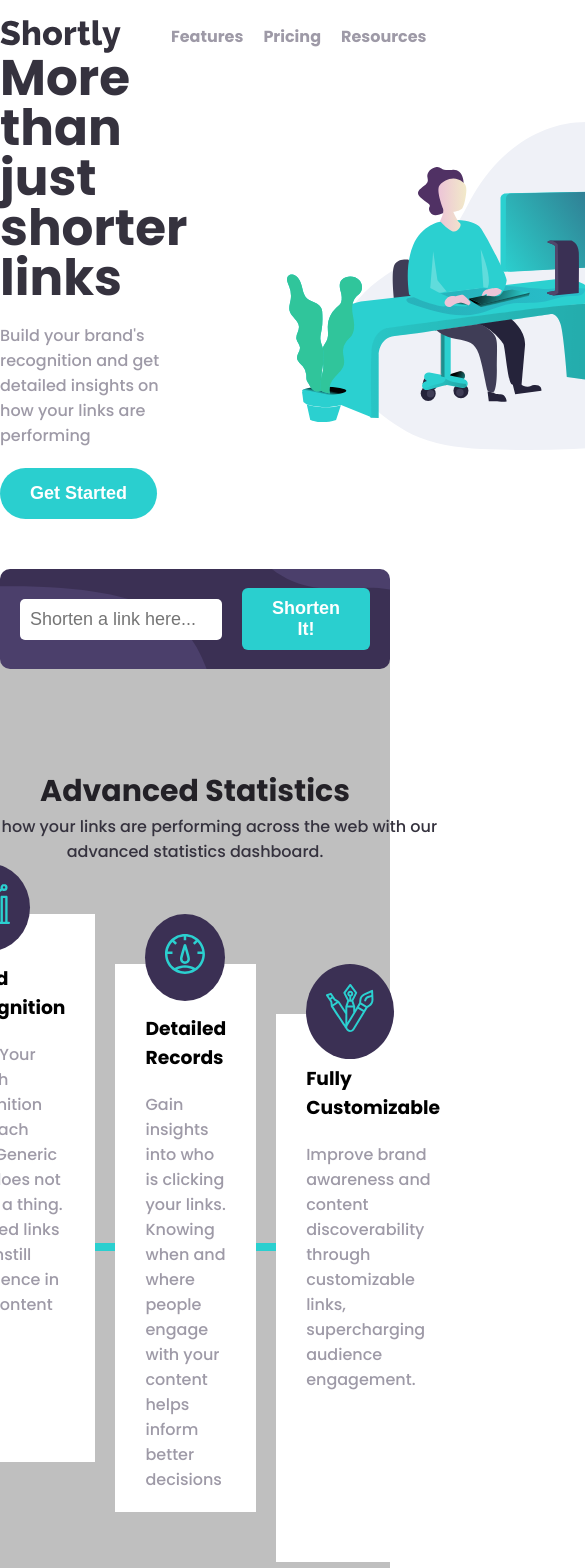
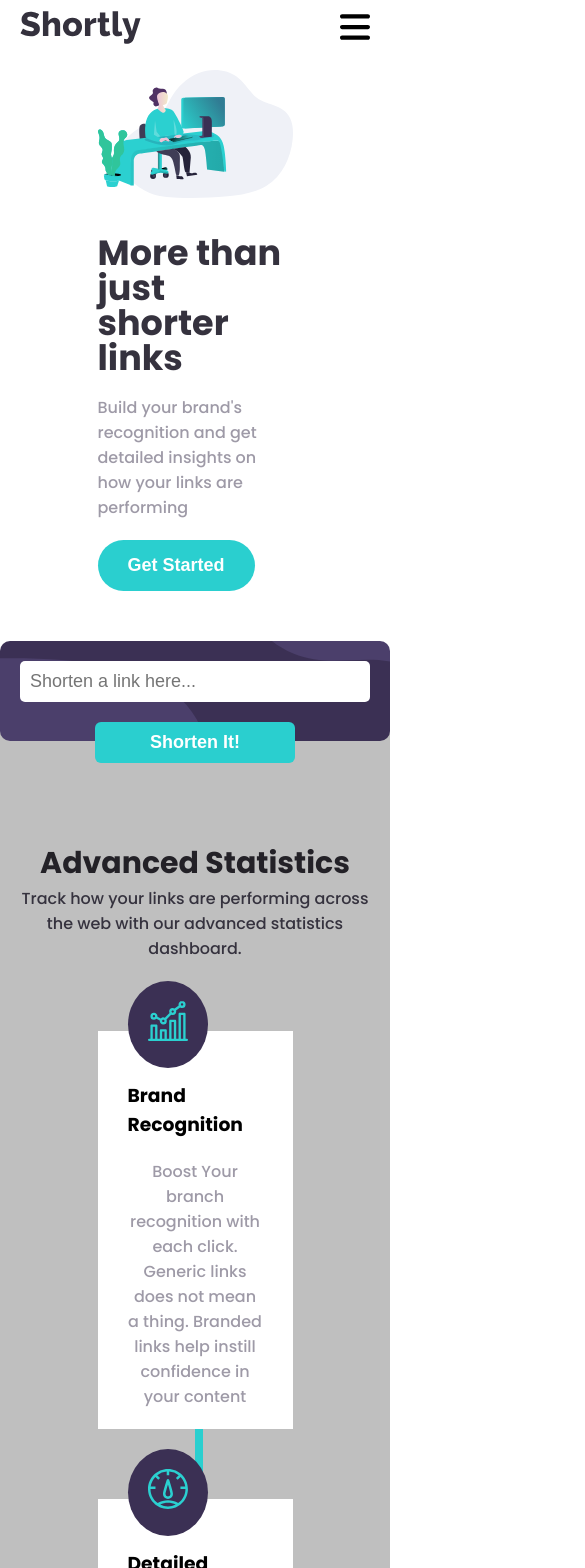
Before and after one commit to oliveramarilla14/link-shorter, a React (Vite) app: page / in a window 390 px wide. Shown: the top 1568 px of the page, 585 px wide, since content can reach past the window. Built offline with nearby package versions, Linux system fonts and the light colour scheme.

Commit message:
added responsive design

```diff
--- a/src/components/AppBar.jsx
+++ b/src/components/AppBar.jsx
@@ -1,13 +1,26 @@
 import { Container } from './styled/Container'
-import { Header } from './styled/Header'
+import { Header, MenuNav } from './styled/Header'
 import logo from '../assets/logo.svg'
+import MediaQuery from 'react-responsive'
+import menu from '../assets/menu.svg'
+import { useState } from 'react'
 
 function AppBar () {
+  const [showNav, setShowNav] = useState(false)
   return (
     <Container max='1000px'>
       <Header>
 
         <img src={logo} alt='shortly' />
+        <MediaQuery maxWidth='600px'>
+          <img src={menu} onClick={() => setShowNav(!showNav)} />
+          {showNav &&
+            <MenuNav>
+              <a href='#'>Features</a>
+              <a href='#'>Pricing</a>
+              <a href='#'>Resources</a>
+            </MenuNav>}
+        </MediaQuery>
         <nav>
           <a href='#'>Features</a>
           <a href='#'>Pricing</a>
--- a/src/components/Hero.jsx
+++ b/src/components/Hero.jsx
@@ -1,11 +1,18 @@
 import { Container, Flex } from './styled/Container'
 import working from '../assets/illustration-working.svg'
 import { HeroText } from './styled/Header'
+import MediaQuery, { useMediaQuery } from 'react-responsive'
 
 function Hero () {
+  const max600 = useMediaQuery({ query: '(max-width: 600px)' })
   return (
     <Container max='1000px'>
-      <Flex gap='100px' align='center'>
+      <Flex gap={max600 ? '30px' : '100px'} align='center'>
+        <MediaQuery maxWidth='600px'>
+          <div>
+            <img src={working} alt='work' />
+          </div>
+        </MediaQuery>
         <HeroText direction='column'>
           <h2>
             More than just shorter links
@@ -15,7 +22,11 @@ function Hero () {
           </p>
           <button>Get Started</button>
         </HeroText>
-        <img src={working} alt='work' width='500px' />
+        <MediaQuery minWidth='600px'>
+          <div>
+            <img src={working} alt='work' />
+          </div>
+        </MediaQuery>
       </Flex>
     </Container>
   )
--- a/src/components/Shorter.jsx
+++ b/src/components/Shorter.jsx
@@ -1,22 +1,30 @@
 import { useRef, useState } from 'react'
 import { Container } from './styled/Container'
-import { Short, StyledShorter } from './styled/StyledShorter'
+import { CopiedBtn, CopyBtn, Short, StyledShorter } from './styled/StyledShorter'
 
 function Shorter () {
   const [shortLink, setShortLink] = useState(false)
-  // const [copied, setCopied] = useState(false)
+  const [copied, setCopied] = useState(false)
+  const [empty, setEmpty] = useState(false)
   const linkToShort = useRef()
 
   const handleShort = () => {
     if (linkToShort.current.value) {
+      setEmpty(false)
+      setCopied(false)
       setShortLink({
         large: linkToShort.current.value,
         shorted: linkToShort.current.value
       })
+    } else {
+      (
+        setEmpty(true)
+      )
     }
   }
   const handleCopy = () => {
     copyToClipboard(shortLink.shorted)
+    setCopied(true)
   }
 
   const copyToClipboard = async (text) => {
@@ -24,9 +32,10 @@ function Shorter () {
   }
   return (
     <Container max='800px' transform='translateY(50%)'>
-      <StyledShorter>
+      <StyledShorter empty={empty}>
         <input ref={linkToShort} type='text' placeholder='Shorten a link here...' />
         <button onClick={handleShort}>Shorten It!</button>
+        {empty && <small>Please add a link</small>}
       </StyledShorter>
       {
         shortLink &&
@@ -34,7 +43,12 @@ function Shorter () {
             <p>{shortLink.large}</p>
             <div>
               <a href={shortLink.shorted}>{shortLink.shorted}</a>
-              <button onClick={handleCopy}>Copy</button>
+              {
+                copied
+                  ? <CopiedBtn>Copied!</CopiedBtn>
+                  : <CopyBtn onClick={handleCopy}>Copy</CopyBtn>
+
+              }
             </div>
           </Short>
       }
--- a/src/components/styled/Container.jsx
+++ b/src/components/styled/Container.jsx
@@ -19,7 +19,18 @@ export const Flex = styled.div({
   flexDirection: direction,
   justifyContent: justify,
   alignItems: align,
-  gap
+  gap,
+  '& > div': {
+    width: '50%',
+    '& > img': {
+      width: '100%',
+      marginTop: '70px'
+    }
+  },
+  ' @media (max-width: 600px)': {
+    flexDirection: 'column'
+  }
+
 }))
 
 export function Container ({ max, bgColor, children, transform }) {
--- a/src/components/styled/Header.jsx
+++ b/src/components/styled/Header.jsx
@@ -6,8 +6,25 @@ export const Header = styled.header(({ theme }) => ({
   alignItems: 'center',
   gap: '50px',
   marginTop: '20px',
+  marginBottom: '20px',
+  ' @media (max-width: 600px)': {
+    padding: '10px 20px',
+    justifyContent: 'space-between',
+    position: 'fixed',
+    top: '0',
+    width: '100%',
+    backgroundColor: 'white',
+    zIndex: '100',
+    marginTop: '0'
+  },
+  img: {
+    cursor: 'pointer'
+  },
 
   nav: {
+    ' @media (max-width: 600px)': {
+      display: 'none'
+    },
     display: 'flex',
     gap: '20px',
 
@@ -28,7 +45,6 @@ export const Header = styled.header(({ theme }) => ({
 }))
 
 export const HeroText = styled(Flex)`
-flex:fit-content;
 
   h2 {
     font-size: 50px;
@@ -56,4 +72,26 @@ flex:fit-content;
         transform:scale(0.9);
       }
   }
+
+  @media (max-width: 600px){
+    h2 {
+    font-size: 35px;
+  }
+  }
 `
+
+export const MenuNav = styled.div`
+display: flex;
+flex-direction: column;
+position: fixed;
+top: 50%;
+left: 50%;
+transform: translate(-50%,-50%);
+
+ a {
+      text-decoration: none;
+      font-weight: bold;
+      font-size: 16px;
+}
+
+`
--- a/src/components/styled/StyledFooter.jsx
+++ b/src/components/styled/StyledFooter.jsx
@@ -5,6 +5,12 @@ export const StyledFooter = styled.div`
   grid-template-columns: repeat(5,1fr);
   color: white;
   padding: 40px 0;
+
+  @media (max-width: 600px) {
+    grid-template-columns: 1fr;
+    justify-items: center;
+
+  }
 `
 
 export const Column = styled.div`
--- a/src/components/styled/StyledShorter.jsx
+++ b/src/components/styled/StyledShorter.jsx
@@ -15,6 +15,12 @@ export const StyledShorter = styled(Flex)`
   border-radius:10px;
   padding: 20px;
 
+  small{
+    color: ${({ theme }) => theme.colors.secondary.Red};
+    position: absolute;
+    bottom: 2px;
+  }
+
 
   input{
     padding: 10px 10px;
@@ -23,7 +29,11 @@ export const StyledShorter = styled(Flex)`
     width: 100%;
     outline: none;
     border-radius: 5px;
-  }
+
+    ${({ empty }) => empty && 'border: 2px solid hsl(0, 87%, 67%)'}
+    }
+
+
   button{
     cursor:pointer;
     color: white;
@@ -52,7 +62,9 @@ export const Short = styled.div`
     color: ${({ theme }) => theme.colors.primary.Cyan};
     margin-right:20px;
   }
-  button{
+
+`
+export const CopyBtn = styled.button`
     cursor:pointer;
     color: white;
     border: none;
@@ -64,5 +76,15 @@ export const Short = styled.div`
     &:active {
         transform:scale(0.9);
       }
-  }
 `
+
+export const CopiedBtn = styled.button`
+    cursor:pointer;
+    color: white;
+    border: none;
+    padding: 10px 20px;
+    border-radius: 6px;
+    font-size: 18px;
+    font-weight: bold;
+    background-color: ${({ theme }) => theme.colors.primary.Violet};
+`
--- a/src/components/styled/StyledStatics.jsx
+++ b/src/components/styled/StyledStatics.jsx
@@ -14,6 +14,10 @@ p{
   color: ${({ theme }) => theme.colors.neutral.DarkBlue};
 text-align: center;
 width: 500px;
+
+@media (max-width: 600px) {
+  width: 350px;
+  }
 }
 `
 
@@ -24,6 +28,11 @@ export const CardDash = styled.div`
   gap: 20px;
   position: relative;
 
+  @media (max-width: 600px) {
+    grid-template-columns: 1fr ;
+    margin-top :70px ;
+  }
+
   &::before{
     content: '';
     position: absolute;
@@ -31,7 +40,14 @@ export const CardDash = styled.div`
     top: 60%;
     width: 100%;
     height: 8px;
+
     background-color:${({ theme }) => theme.colors.primary.Cyan} ;
+    @media (max-width: 600px){
+    left: 50%;
+    top: 0;
+    width: 8px;
+    height: 100%;
+    }
   }
 `
 
@@ -64,6 +80,12 @@ export const Card = styled.div`
     text-align: start;
     margin-top: 20px;
     color: ${({ theme }) => theme.colors.neutral.GrayishViolet};
+    @media (max-width: 600px) {
+      width: auto;
+    text-align: center;
+    margin-top: 20px;
+    color: ${({ theme }) => theme.colors.neutral.GrayishViolet};
+  }
   }
 
 
```
Also changed, not shown: package.json (+6 -3 lines), src/assets/menu.svg (added), 1 other file (tests, documents, lock files or other folders).
